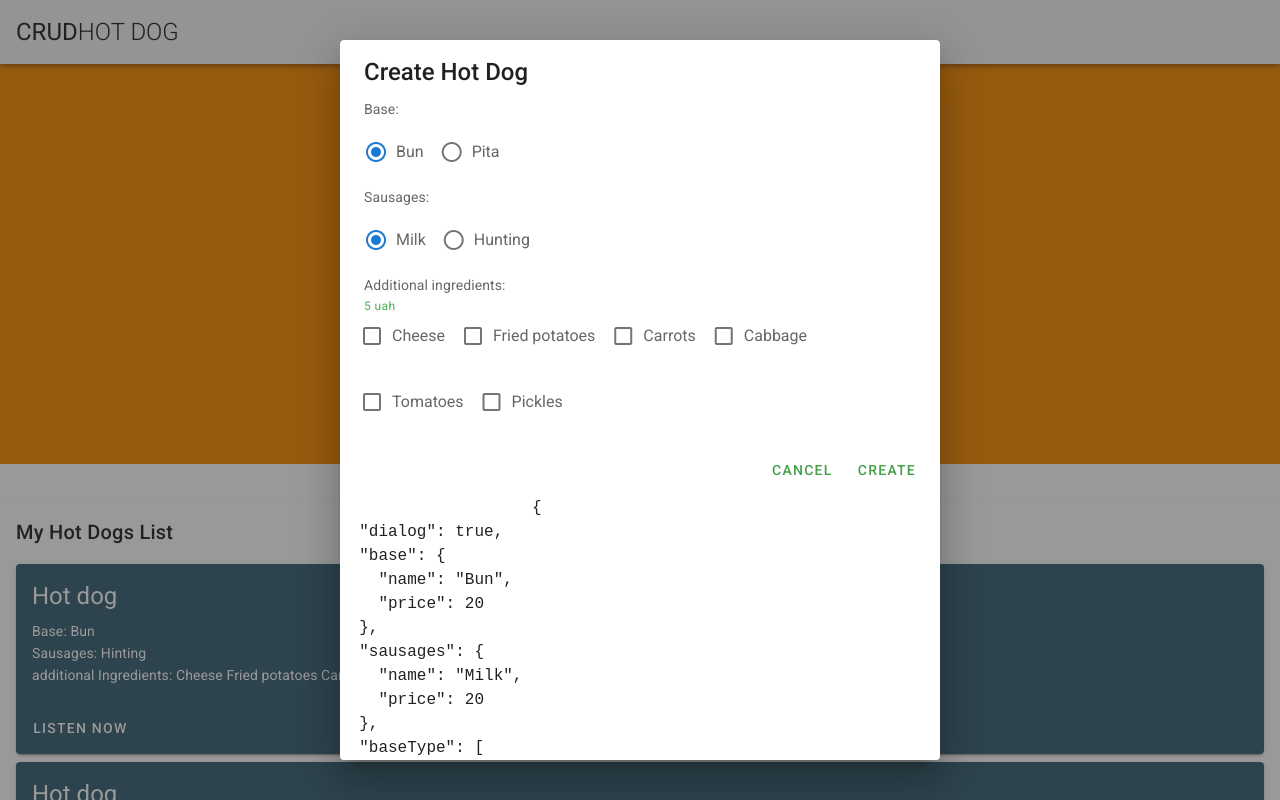
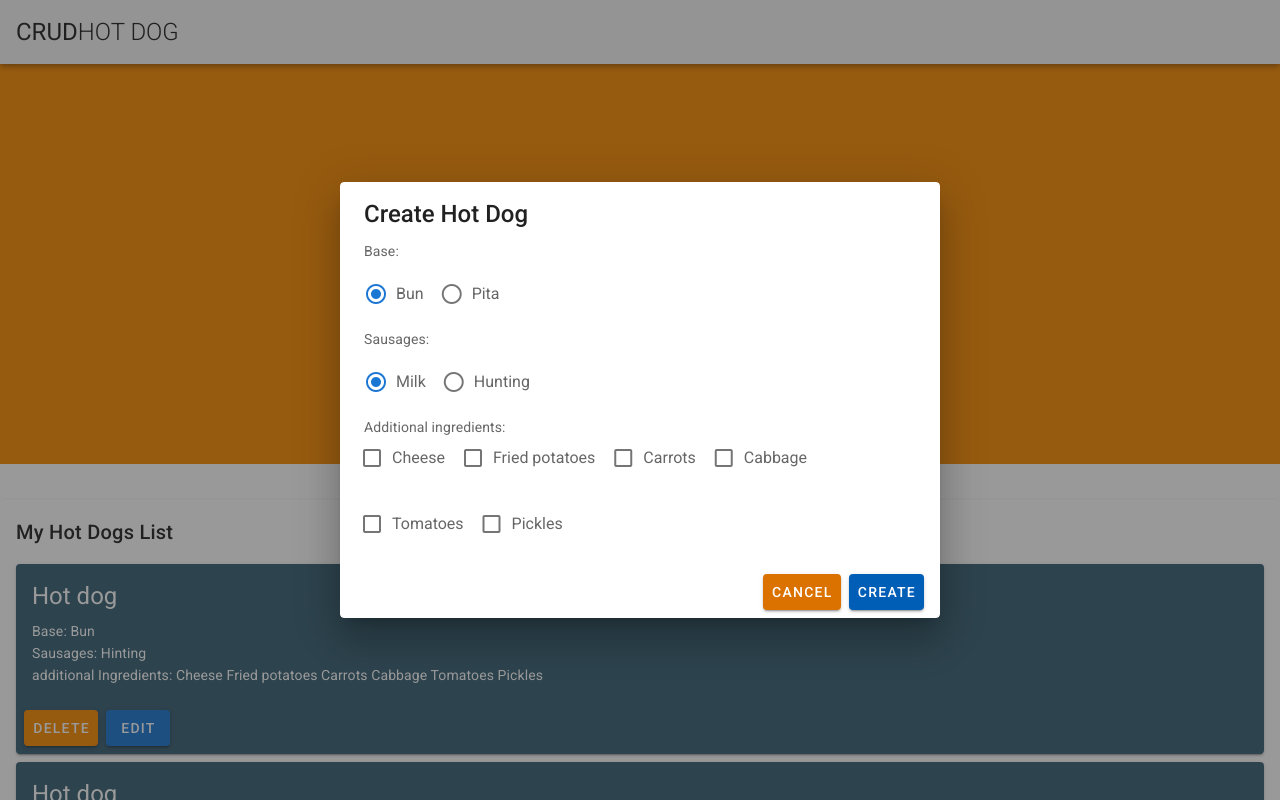
Before and after one commit to Maxrozvora/CrudHotDog, a Vue app in the folder crud-hot-dog/: page / in a window 1280 px wide. Both pictures are taken after a click on the button "CREATE HOT DOG". Shown: the top 800 px of the page. Built offline with nearby package versions, Linux system fonts and the light colour scheme.

Commit message:
add buttons to item

```diff
--- a/crud-hot-dog/src/components/Form.vue
+++ b/crud-hot-dog/src/components/Form.vue
@@ -16,7 +16,6 @@
                         <v-radio v-for="(type, i) in sausagesType" :key="i" :label="type.name" :value="type"></v-radio>
                     </v-radio-group>
                     <span>Additional ingredients:</span>
-                    <div class="caption green--text"> 5 uah</div>
                     <v-flex row>
                         <v-checkbox v-for="(item, i) in additionalIngredients" :key="i" v-model="item.added"
                                     :label="item.name" class="mx-2"></v-checkbox>
@@ -24,12 +23,9 @@
                 </v-card-text>
                 <v-card-actions>
                     <v-spacer></v-spacer>
-                    <v-btn color="green darken-1" text @click="dialog = false">Cancel</v-btn>
-                    <v-btn color="green darken-1" text @click="create">Create</v-btn>
+                    <v-btn color="warning darken-1" @click="dialog = false">Cancel</v-btn>
+                    <v-btn color="primary darken-1" @click="create">Create</v-btn>
                 </v-card-actions>
-                <pre>
-					{{$data}}
-				</pre>
             </v-card>
         </v-dialog>
     </v-layout>
--- a/crud-hot-dog/src/components/ListItem.vue
+++ b/crud-hot-dog/src/components/ListItem.vue
@@ -12,7 +12,8 @@
         </v-card-text>
 
         <v-card-actions>
-            <v-btn text>Listen Now</v-btn>
+            <v-btn color="warning">Delete</v-btn>
+            <v-btn color="primary">Edit</v-btn>
         </v-card-actions>
     </v-card>
 </template>
```
